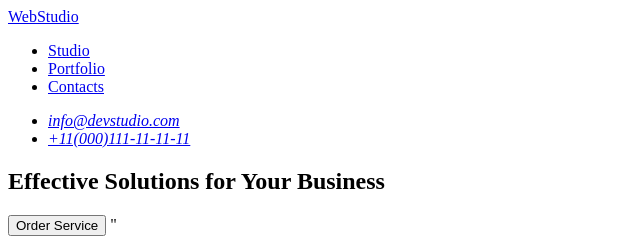
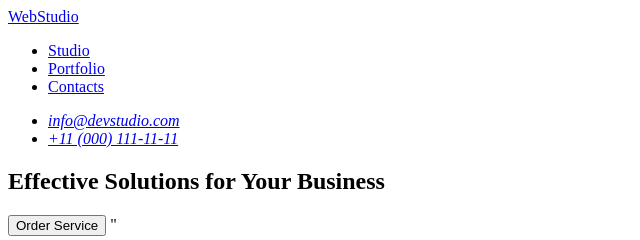
Before and after one commit to LoredanaS12/goit-markup-hw-01, a plain HTML site: page index.html in a window 1280 px wide. Shown: the top 240 px of the page, 0-640 px from the left. Drawn offline with Linux system fonts and the light colour scheme.

Commit message:
Add files via upload

```diff
--- a/index.html
+++ b/index.html
@@ -20,7 +20,7 @@
         <address>
             <ul>
                 <li><a href="mailto:info@devstudio.com">info@devstudio.com</a></li>
-                <li><a href="tel:+110001111111">+11(000)111-11-11-11</a></li>
+                <li> <a href="tel:+110001111111">+11 (000) 111-11-11</a></li>
             </ul>
         </address>
     </header>
```
